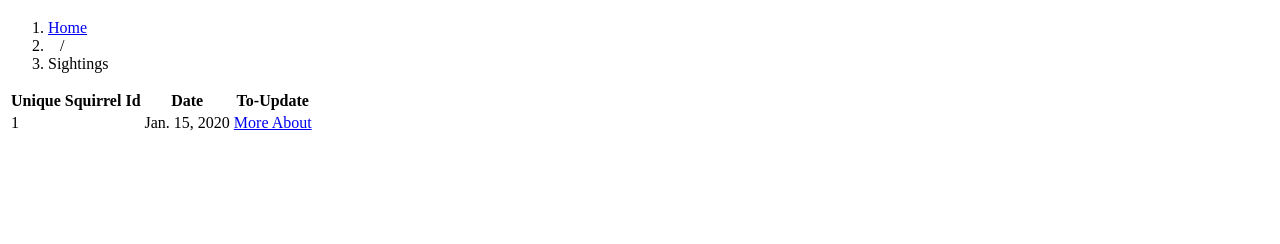
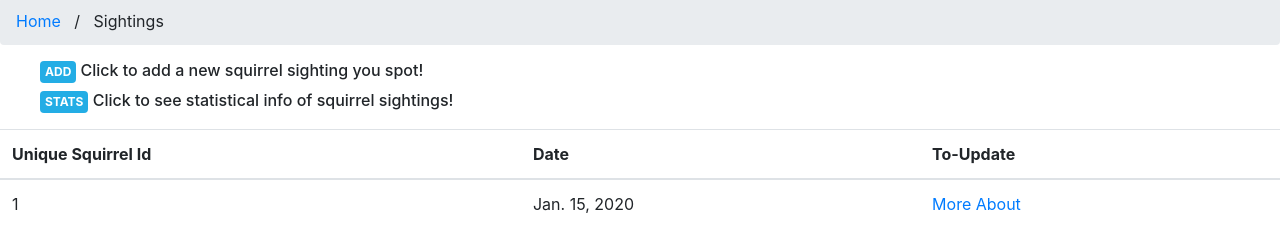
Before and after one commit to yangfan12-12/IEOR4501_Final_Project_Group_34, a Django app: page /sightings/ in a window 1280 px wide. Shown: the part 1275-1519 px from the top of the page. Before the commit the page ends 1406 px from the top, so only its background shows below. Run offline with Django 3.2, Linux system fonts and the light colour scheme; tables that the repository leaves empty hold one stand-in row (values such as "Sample post"); some libraries are stand-ins or nearby versions.

Commit message:
Update list.html

```diff
--- a/sightings/templates/sightings/list.html
+++ b/sightings/templates/sightings/list.html
@@ -7,7 +7,7 @@
   <meta charset="utf-8">
   <meta name="viewport" content="width=device-width, initial-scale=1, shrink-to-fit=no">
   <!-- local style -->
-  <link rel="stylesheet" type="text/css" href="../static/style.css">
+  <link rel="stylesheet" type="text/css" href="../static/css/style.css">
 
   <!-- Optional JavaScript -->
   <!-- jQuery first, then Popper.js, then Bootstrap JS -->
@@ -15,6 +15,7 @@
   <script src="https://cdnjs.cloudflare.com/ajax/libs/popper.js/1.12.9/umd/popper.min.js" integrity="sha384-ApNbgh9B+Y1QKtv3Rn7W3mgPxhU9K/ScQsAP7hUibX39j7fakFPskvXusvfa0b4Q" crossorigin="anonymous"></script>
   <script src="https://maxcdn.bootstrapcdn.com/bootstrap/4.0.0/js/bootstrap.min.js" integrity="sha384-JZR6Spejh4U02d8jOt6vLEHfe/JQGiRRSQQxSfFWpi1MquVdAyjUar5+76PVCmYl" crossorigin="anonymous"></script>
 
+  <link rel="stylesheet" href="https://stackpath.bootstrapcdn.com/bootstrap/4.3.1/css/bootstrap.min.css" integrity="sha384-ggOyR0iXCbMQv3Xipma34MD+dH/1fQ784/j6cY/iJTQUOhcWr7x9JvoRxT2MZw1T" crossorigin="anonymous">
   <link rel="stylesheet" href="https://unpkg.com/leaflet@1.5.1/dist/leaflet.css" integrity="sha512-xwE/Az9zrjBIphAcBb3F6JVqxf46+CDLwfLMHloNu6KEQCAWi6HcDUbeOfBIptF7tcCzusKFjFw2yuvEpDL9wQ==" crossorigin="" />
   <!-- Make sure you put this AFTER Leaflet's CSS -->
   <script src="https://unpkg.com/leaflet@1.5.1/dist/leaflet.js" integrity="sha512-GffPMF3RvMeYyc1LWMHtK8EbPv0iNZ8/oTtHPx9/cc2ILxQ+u905qIwdpULaqDkyBKgOaB57QTMg7ztg8Jm2Og==" crossorigin=""></script>
@@ -73,6 +74,13 @@
       </div>
 
       <div class="section">
+        <ul>
+                <h6 class="fun-btn"><a href="add/"  class="badge badge-info">ADD</a> Click to add a new squirrel sighting you spot!</h>
+                <h6 class="fun-btn"><a href="stats/"  class="badge badge-info">STATS</a> Click to see statistical info of squirrel sightings!</h>
+        </ul>
+        </div>
+
+      <div class="section">
          <table class="table">
                 <thead>
                         <tr>
```
